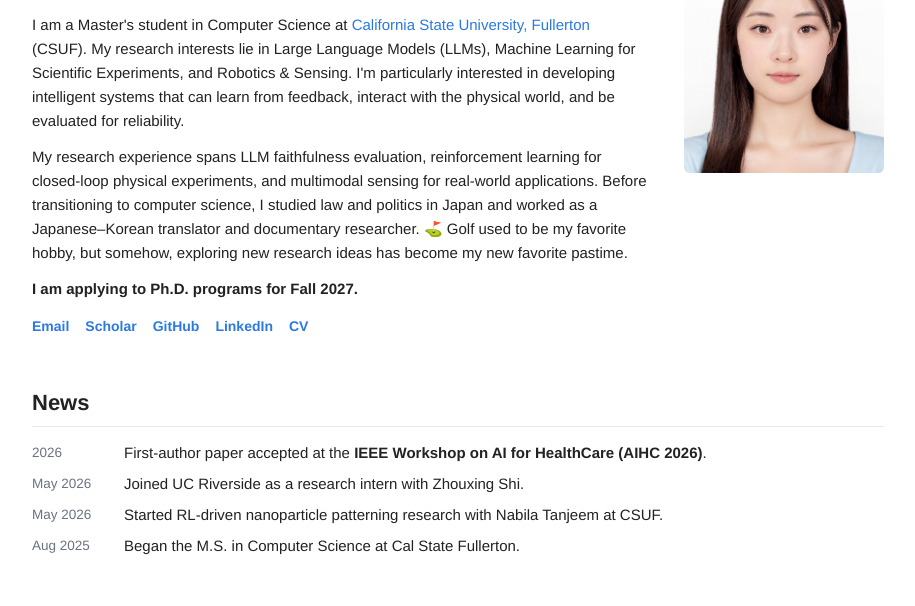
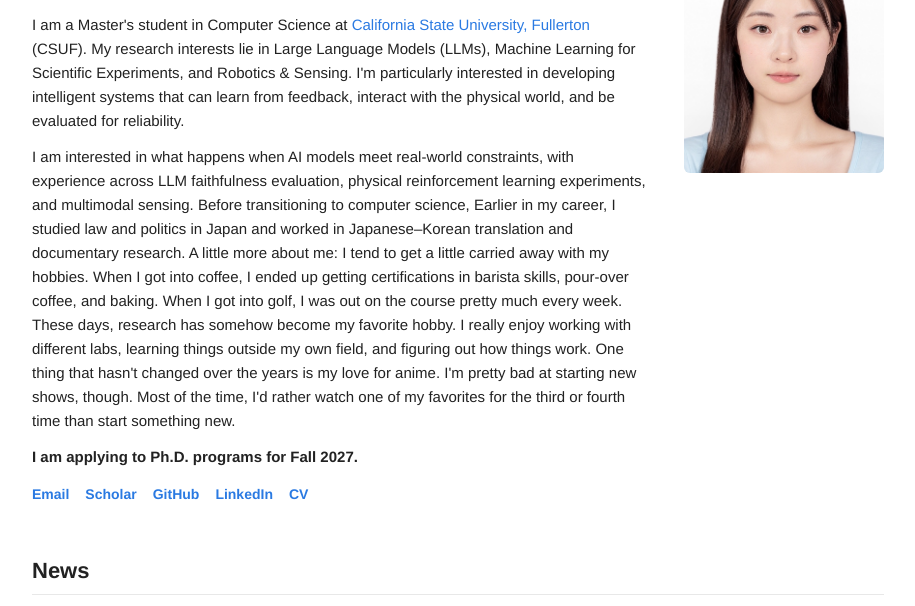
Before and after one commit to pooloom69/slhim, a plain HTML site: page index.html in a window 1280 px wide. Shown: the part 150-756 px from the top of the page, without its empty margins (182-1097 px from the left). Drawn offline with Linux system fonts and the light colour scheme.

Commit message:
Update index.html

```diff
--- a/index.html
+++ b/index.html
@@ -157,10 +157,14 @@
         from feedback, interact with the physical world, and be evaluated for reliability.
       </p>
       <p>
-        My research experience spans LLM faithfulness evaluation, reinforcement learning for closed-loop physical
-        experiments, and multimodal sensing for real-world applications. Before transitioning to computer science,
-        I studied law and politics in Japan and worked as a Japanese–Korean translator and documentary researcher.
-        ⛳ Golf used to be my favorite hobby, but somehow, exploring new research ideas has become my new favorite pastime.
+       I am interested in what happens when AI models meet real-world constraints, with experience across LLM faithfulness evaluation, physical reinforcement learning experiments, and multimodal sensing. Before transitioning to computer science,
+       Earlier in my career, I studied law and politics in Japan and worked in Japanese–Korean translation and documentary research.
+
+       A little more about me: I tend to get a little carried away with my hobbies. When I got into coffee, I ended up getting certifications in barista skills, pour-over coffee, and baking. When I got into golf, I was out on the course pretty much every week.
+
+These days, research has somehow become my favorite hobby. I really enjoy working with different labs, learning things outside my own field, and figuring out how things work.
+
+One thing that hasn't changed over the years is my love for anime. I'm pretty bad at starting new shows, though. Most of the time, I'd rather watch one of my favorites for the third or fourth time than start something new.
       </p>
       <p><b>I am applying to Ph.D. programs for Fall 2027.</b></p>
 
```
